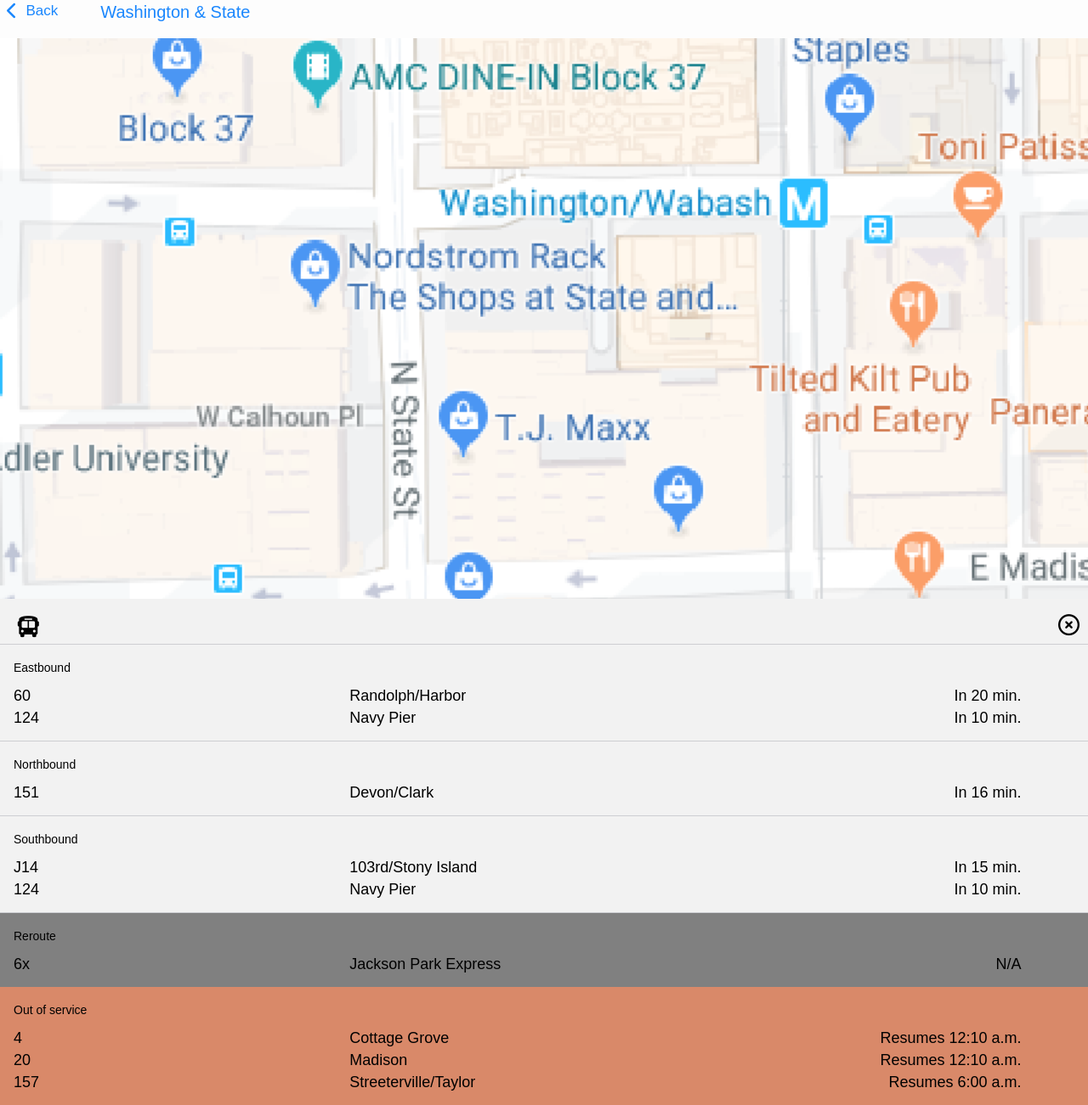
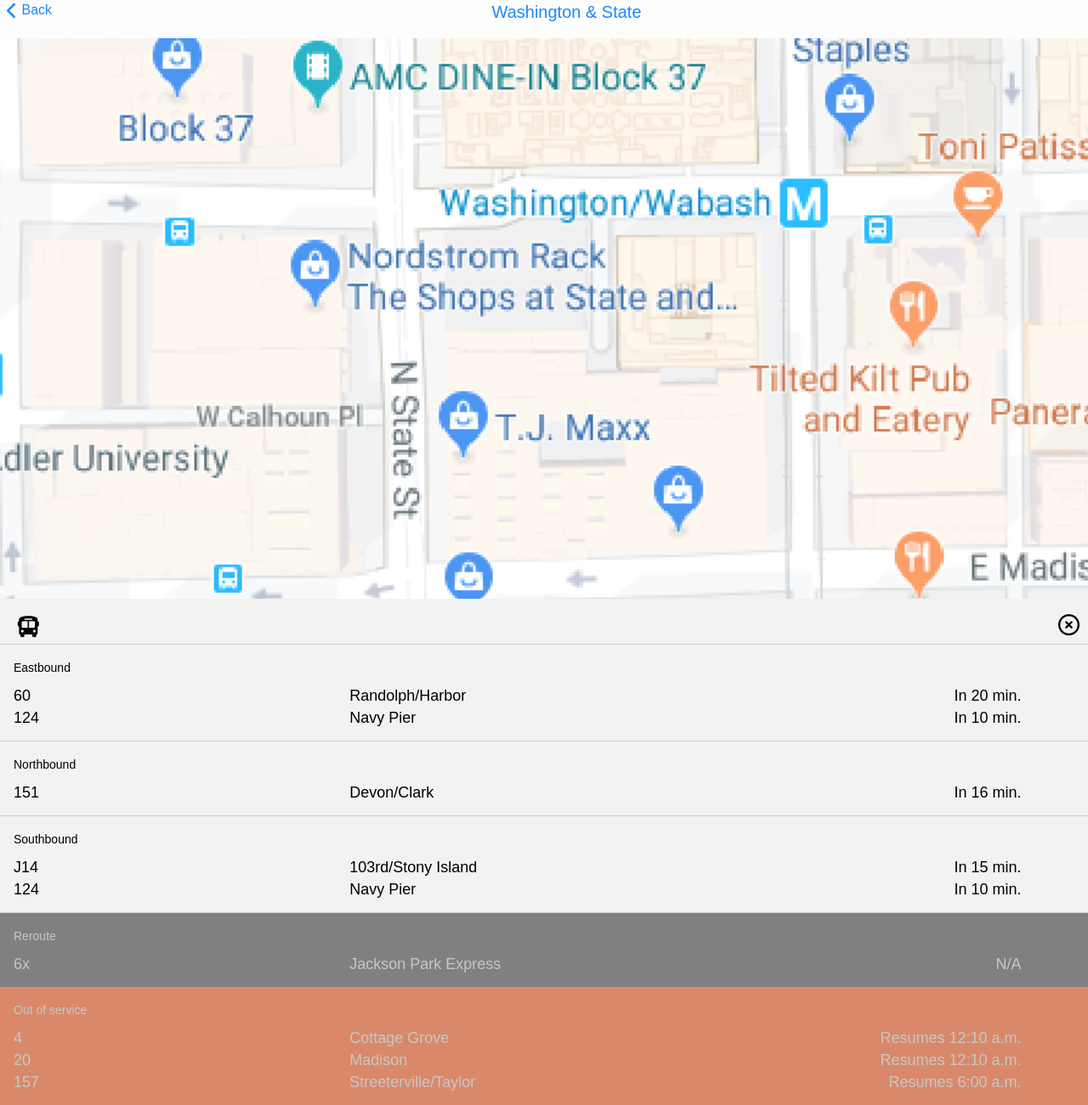
Before and after one commit to Justinacanzo/Busy-Bus-App, a plain HTML site: page index.html in a window 1280 px wide. Shown: the part 35-1336 px from the top of the page at 85% size. Drawn offline with Linux system fonts and the light colour scheme.

Commit message:
Centered title

```diff
--- a/css/style.css
+++ b/css/style.css
@@ -27,9 +27,9 @@ nav {
 }
 
 .back {
-  font-size: 17px;
+  font-size: 16px;
   float: left;
-  padding-left: 10px;
+  padding-left: 5px;
 }
 
 .fa-battery-full {
@@ -79,9 +79,9 @@ h4 {
 }
 
 h5 {
-  float: left;
+  float: center;
   font-size: 20px;
-  padding-left: 50px;
+  text-align: center;
 }
 
 .bus-icon {
@@ -146,6 +146,7 @@ h5 {
   padding: 16px;
   width: 100%;
   float: left;
+  color: #C7C7C7;
 }
 
 .out-of-service {
@@ -153,6 +154,7 @@ h5 {
   padding: 16px;
   width: 100%;
   float: left;
+  color: #C7C7C7;
 }
 
 @media screen and (min-width: 736px)
```
